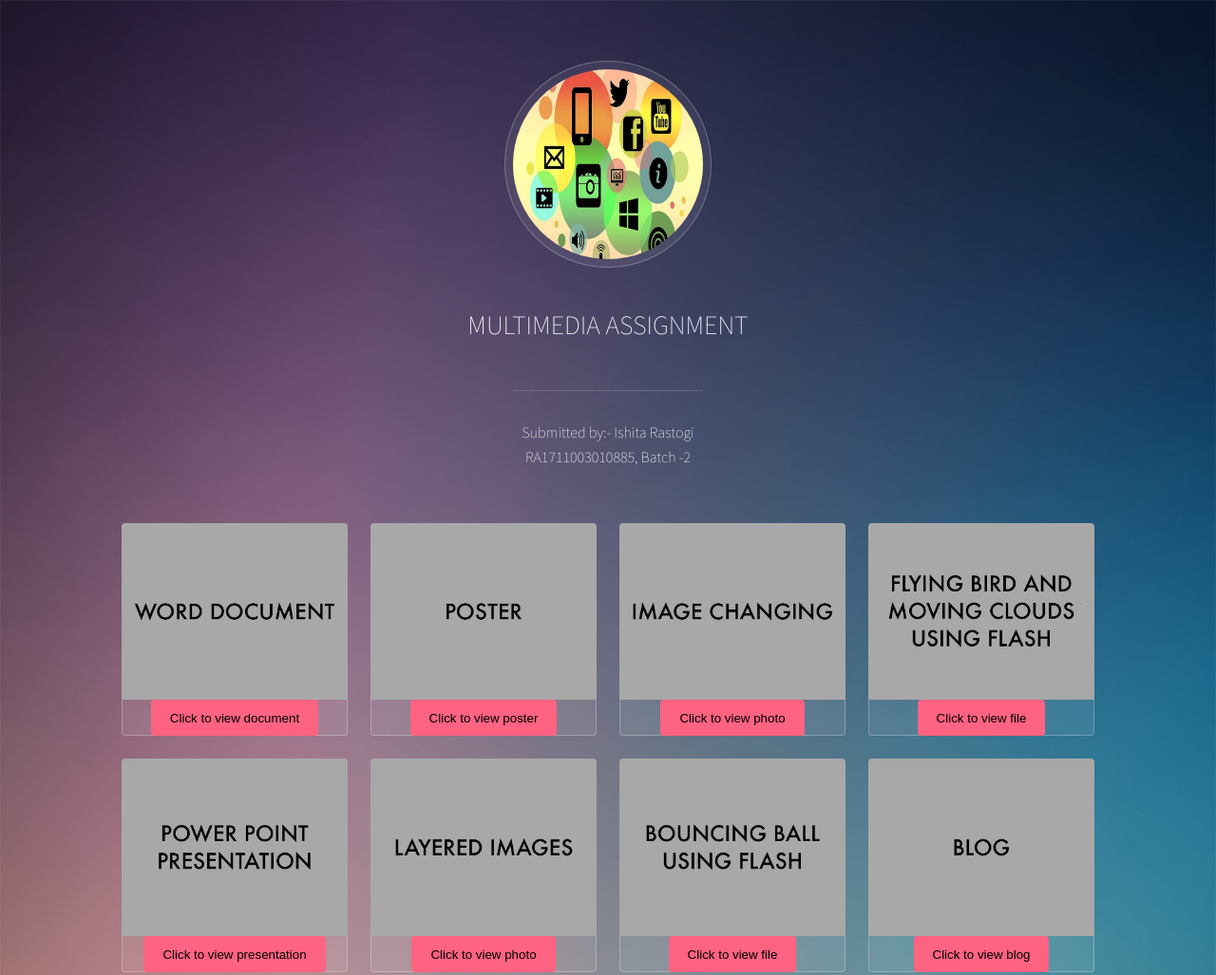
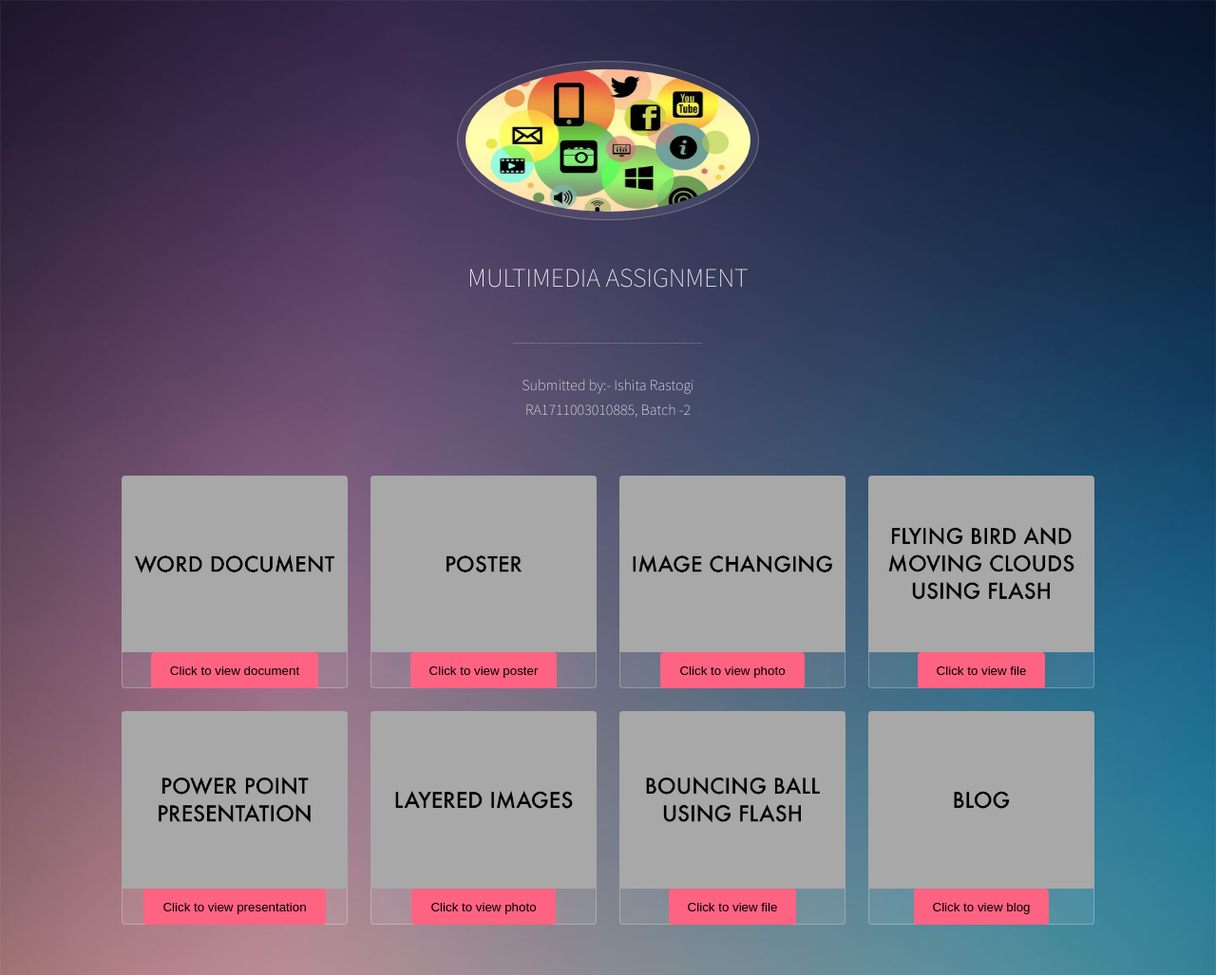
Before and after one commit to ishita3012/ishita30.github.io, a plain HTML site: page index.html in a window 1280 px wide. Shown: the top 1027 px of the page at 95% size. Drawn offline with Linux system fonts and the light colour scheme.

Commit message:
Update index.html

```diff
--- a/index.html
+++ b/index.html
@@ -19,7 +19,7 @@ body {
 
 				<!-- Header -->
 					<header id="header">
-						<span class="avatar"><img src="avatar.jpg" style="width:200px;height:200px; alt="" /></span>
+						<span class="avatar"><img src="avatar.jpg" style="width:300px;height:150px; alt="" /></span>
 
 						<h1><strong>MULTIMEDIA ASSIGNMENT</strong><a href="http://templated.co"></a></h1>
 						<p>_________________________</p>
```
